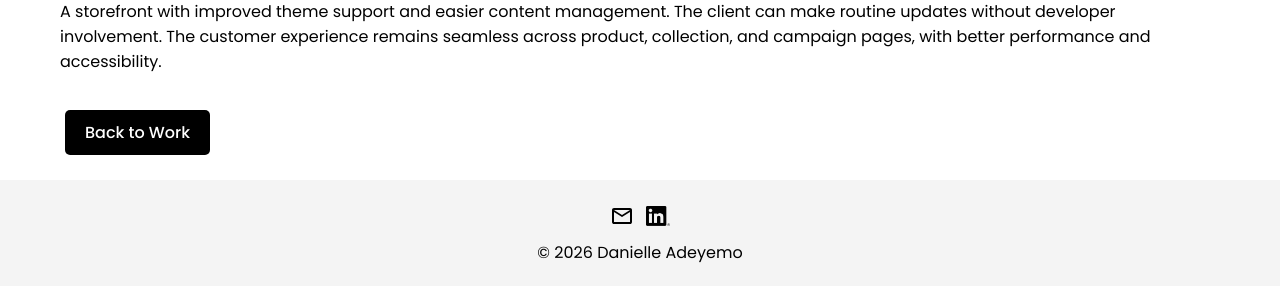
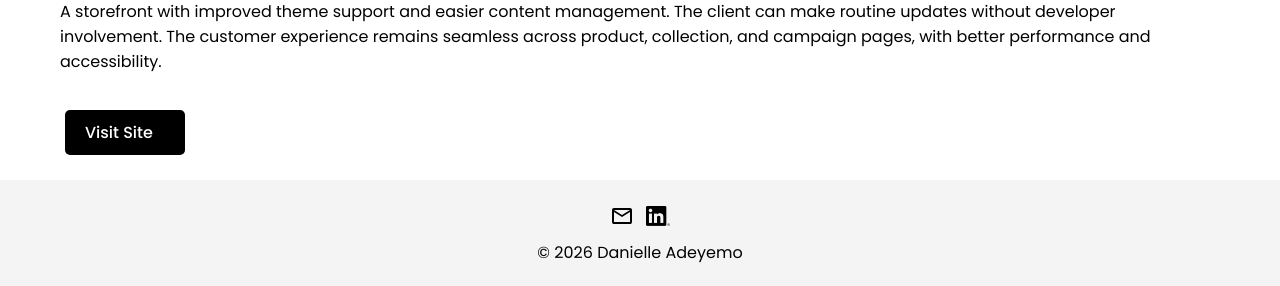
Before and after one commit to DanielleChantee/daniellechantee.github.io, a Jekyll site: the page built from projects/sims-wear.html, in a window 1280 px wide and 1207 px high. Shown: the part 918-1204 px from the top of the window. Built offline with Jekyll 4.4.1, drawn with Linux system fonts in a browser that asks for light colours.

Commit message:
Restore visit site CTAs on project pages

```diff
--- a/projects/fablight.html
+++ b/projects/fablight.html
@@ -45,6 +45,6 @@ permalink: /projects/fablight.html
       needs, with improved presentation and usability.
     </p>
 
-    <a href="{{ '/work.html#fablight' | relative_url }}" class="btn">Back to Work</a>
+    <a href="https://fablight.co.uk/" target="_blank" rel="noopener noreferrer" class="btn">Visit Site</a>
   </div>
 </div>
--- a/projects/floor-story.html
+++ b/projects/floor-story.html
@@ -45,6 +45,6 @@ permalink: /projects/floor-story.html
       product and collection pages.
     </p>
 
-    <a href="{{ '/work.html#floorstory' | relative_url }}" class="btn">Back to Work</a>
+    <a href="https://floorstory.co.uk/" target="_blank" rel="noopener noreferrer" class="btn">Visit Site</a>
   </div>
 </div>
--- a/projects/nutrigums.html
+++ b/projects/nutrigums.html
@@ -43,6 +43,6 @@ permalink: /projects/nutrigums.html
       improved with clearer product presentation and streamlined navigation.
     </p>
 
-    <a href="{{ '/work.html#nutrigums' | relative_url }}" class="btn">Back to Work</a>
+    <a href="https://www.nutrigums.co.uk/" target="_blank" rel="noopener noreferrer" class="btn">Visit Site</a>
   </div>
 </div>
--- a/projects/paper-bag-co.html
+++ b/projects/paper-bag-co.html
@@ -44,6 +44,6 @@ permalink: /projects/paper-bag-co.html
       engagement and conversion.
     </p>
 
-    <a href="{{ '/work.html#paperbag' | relative_url }}" class="btn">Back to Work</a>
+    <a href="https://www.paperbagco.co.uk/" target="_blank" rel="noopener noreferrer" class="btn">Visit Site</a>
   </div>
 </div>
--- a/projects/sims-wear.html
+++ b/projects/sims-wear.html
@@ -45,6 +45,6 @@ permalink: /projects/sims-wear.html
       with better performance and accessibility.
     </p>
 
-    <a href="{{ '/work.html#simswear' | relative_url }}" class="btn">Back to Work</a>
+    <a href="https://simswear.com/" target="_blank" rel="noopener noreferrer" class="btn">Visit Site</a>
   </div>
 </div>
```
